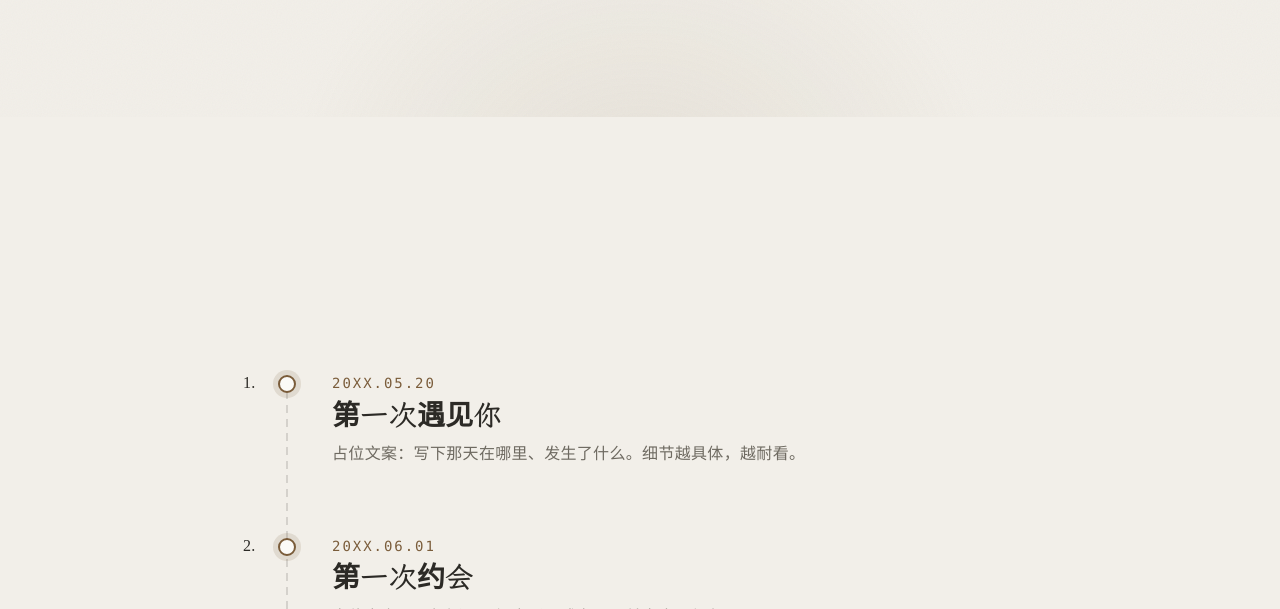
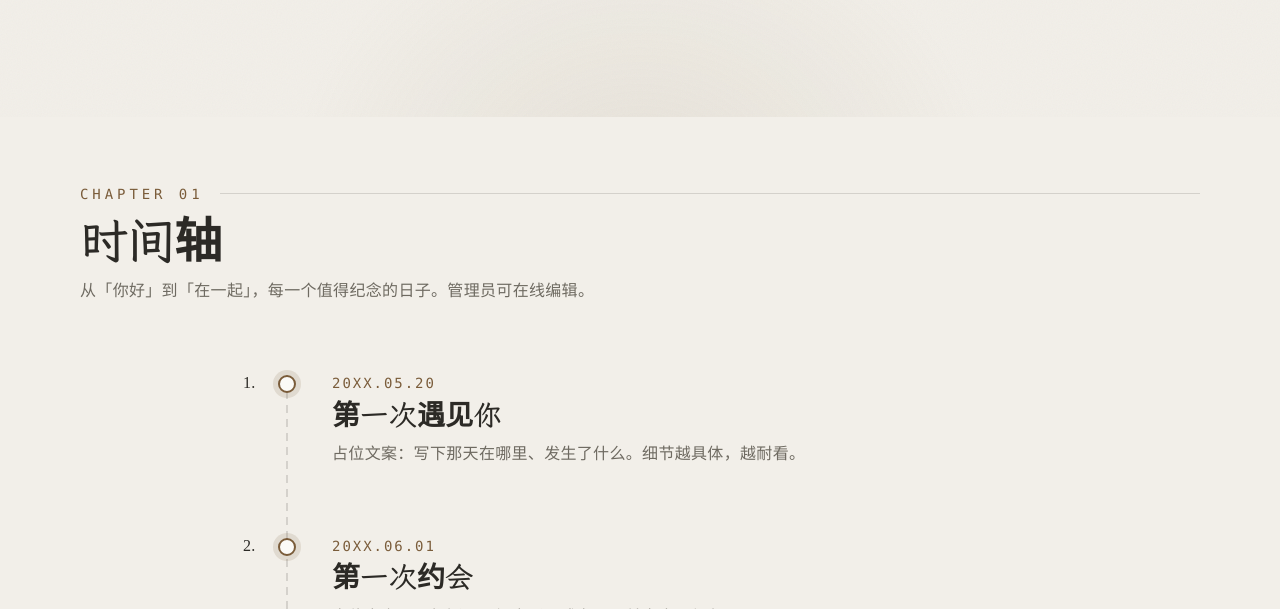
Before and after one commit to elizond0/EdgeOne-album, a website: page index.html in a window 1280 px wide. Shown: the part 683-1292 px from the top of the page. Drawn offline with Linux system fonts and the light colour scheme; no server answers; a web font is replaced by a local one.

Commit message:
fix: 增加 reveal 兜底，避免照片墙整体透明

```diff
--- a/index.html
+++ b/index.html
@@ -158,5 +158,24 @@
       }, 800);
     });
   </script>
+
+  <!-- 兜底：.reveal 依赖 IntersectionObserver 才会从透明变可见。
+       某些环境（无头浏览器、部分内嵌 WebView）里该观察器不回调，
+       整页照片会一直停在 opacity:0 看起来像空白。这里按视口位置兜底补 .in。 -->
+  <script>
+    (function () {
+      function tick() {
+        var h = window.innerHeight;
+        var pending = document.querySelectorAll(".reveal:not(.in)");
+        if (!pending.length) return;
+        for (var i = 0; i < pending.length; i++) {
+          var r = pending[i].getBoundingClientRect();
+          if (r.top < h + 400 && r.bottom > -400) pending[i].classList.add("in");
+        }
+      }
+      setInterval(tick, 1000);
+      window.addEventListener("load", function () { setTimeout(tick, 200); });
+    })();
+  </script>
 </body>
 </html>
```
